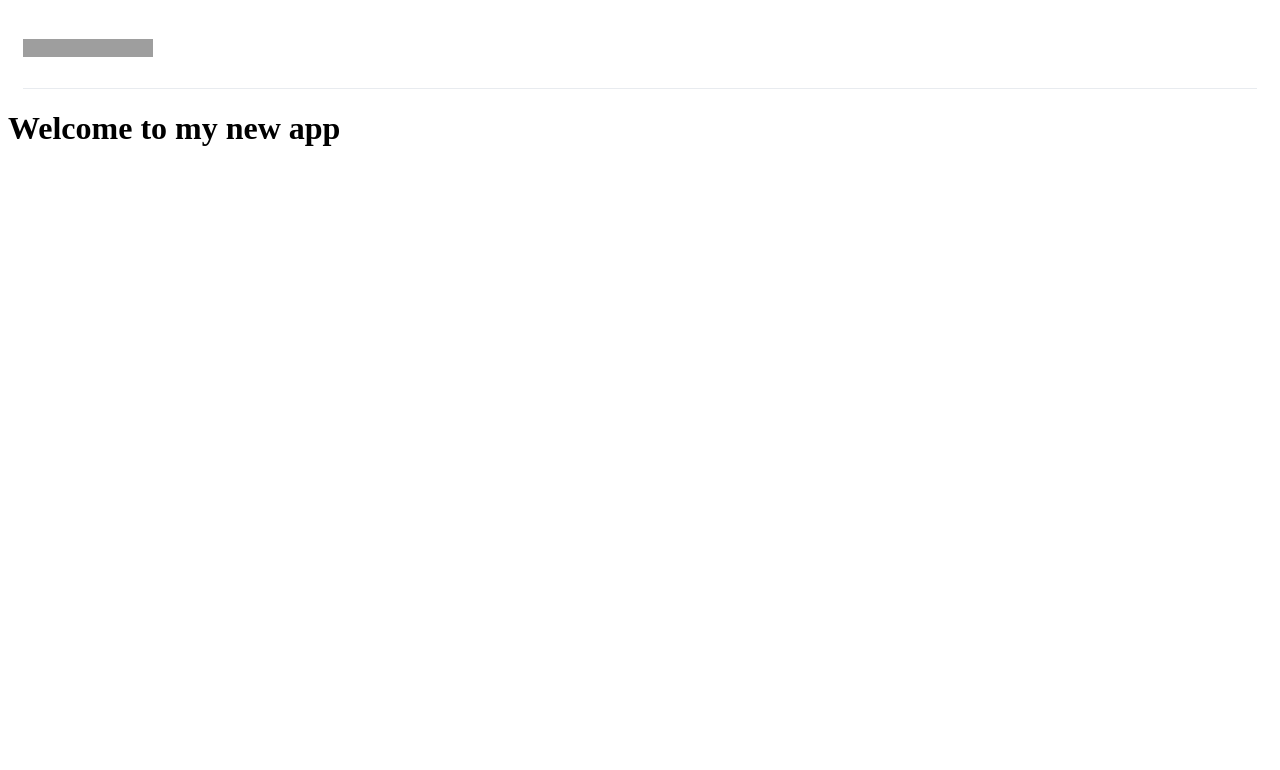
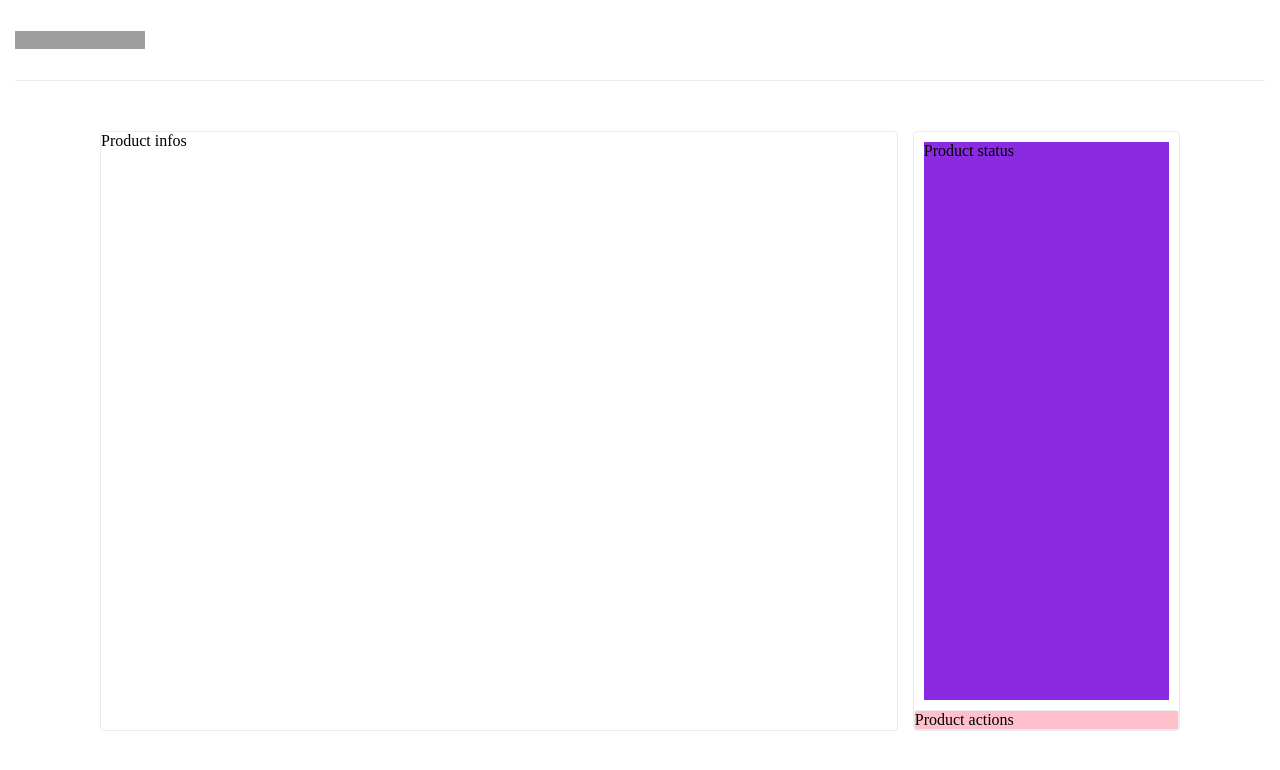
Before and after one commit to Dooxe77/anaxago-app, a Vue app: page / in a window 1280 px wide. Shown: the top 770 px of the page. Built offline with nearby package versions, Linux system fonts and the light colour scheme; grey boxes are pictures that could not be loaded.

Commit message:
Implement product structure

```diff
--- a/src/App.vue
+++ b/src/App.vue
@@ -19,10 +19,8 @@ export default {
 </script>
 
 <style lang="scss">
+body {
+  margin: 0;
+}
 
-#app {
-  body {
-    margin: 0;
-  }
-}
 </style>
--- a/src/components/layout/Header.vue
+++ b/src/components/layout/Header.vue
@@ -10,6 +10,7 @@
 </template>
 
 <script>
+
 export default {
   name: 'Header',
   data() {
@@ -17,7 +18,8 @@ export default {
       logoUrl: 'https://www.anaxago.com/assets/images/logo_anaxago_blue.ceff523e.svg',
     };
   },
-}
+};
+
 </script>
 
 <style lang="scss">
--- a/src/components/pages/Home.vue
+++ b/src/components/pages/Home.vue
@@ -1,22 +1,28 @@
 <template>
-  <div class="message">
-    <h1>{{ msg }}</h1>
+  <div class="home">
+    <Product-container />
   </div>
 </template>
 
 <script>
+import ProductContainer from '../productContainer/ProductContainer';
+
 export default {
   name: 'Home',
+  components: {
+    ProductContainer,
+  },
   data() {
     return {
-      msg: 'Welcome to my new app',
+
     };
   },
 }
 </script>
 
-<style scoped>
-  .message {
-    font-weight: bold;
+<style lang="scss">
+  .home {
+    display: flex;
+    justify-content: center;
   }
 </style>
--- /dev/null
+++ b/src/components/productContainer/ProductContainer.vue
@@ -0,0 +1,48 @@
+<template>
+  <div class="product-container">
+    <Panel class="product-infos-content">
+      <product-infos />
+    </Panel>
+    <Panel class="product-side-panel-content">
+      <product-side-panel />
+    </Panel>
+  </div>
+</template>
+
+<script>
+import Panel from '../shared/Panel';
+import ProductInfos from './productInfos/ProductInfos';
+import ProductSidePanel from './productSidePanel/ProductSidePanel';
+
+export default {
+  name: 'ProductContainer',
+  components: {
+    Panel,
+    ProductInfos,
+    ProductSidePanel,
+  }
+}
+</script>
+
+<style lang="scss">
+@import "../../styles/variables.scss";
+
+  .product-container {
+    // TEMP
+    min-height: 600px;
+
+    max-width: 1080px;
+    margin-top: 50px;
+    display: flex;
+    flex: 1;
+
+    .product-infos-content{
+      flex: 3;
+      margin-right: $spacing-lg;
+    }
+
+    .product-side-panel-content {
+      flex: 1;
+    }
+  }
+</style>
--- /dev/null
+++ b/src/components/productContainer/productInfos/ProductInfos.vue
@@ -0,0 +1,18 @@
+<template>
+  <div class="product-infos">
+    Product infos
+  </div>
+</template>
+
+<script>
+export default {
+  name: 'ProductInfos',
+}
+</script>
+
+<style lang="scss">
+
+  .product-infos {
+    height: 100%;
+  }
+</style>
--- /dev/null
+++ b/src/components/productContainer/productSidePanel/ProductSidePanel.vue
@@ -0,0 +1,33 @@
+<template>
+  <div class="product-side-panel">
+    <Product-status />
+    <Panel>
+      <Product-actions />
+    </Panel>
+  </div>
+</template>
+
+<script>
+import Panel from '../../shared/Panel';
+import ProductActions from './productActions/ProductActions';
+import ProductStatus from './productStatus/ProductStatus';
+
+export default {
+  name: 'ProductSidePanel',
+  components: {
+    Panel,
+    ProductActions,
+    ProductStatus
+  }
+}
+</script>
+
+<style lang="scss">
+  @import "../../../styles/variables.scss";
+
+  .product-side-panel {
+    height: 100%;
+    display: flex;
+    flex-direction: column;
+  }
+</style>
--- /dev/null
+++ b/src/components/productContainer/productSidePanel/productActions/ProductActions.vue
@@ -0,0 +1,18 @@
+<template>
+  <div class="product-actions">
+    Product actions
+  </div>
+</template>
+
+<script>
+export default {
+  name: 'ProductActions',
+}
+</script>
+
+<style lang="scss">
+
+  .product-actions {
+    background: pink;
+  }
+</style>
--- /dev/null
+++ b/src/components/productContainer/productSidePanel/productStatus/ProductStatus.vue
@@ -0,0 +1,21 @@
+<template>
+  <div class="product-status">
+    Product status
+  </div>
+</template>
+
+<script>
+export default {
+  name: 'ProductStatus',
+}
+</script>
+
+<style lang="scss">
+@import "../../../../styles/variables.scss";
+
+  .product-status {
+    background: blueviolet;
+    flex: 1;
+    margin: $spacing-md;
+  }
+</style>
--- /dev/null
+++ b/src/components/shared/Panel.vue
@@ -0,0 +1,21 @@
+<template>
+  <div class="panel">
+    <slot></slot>
+  </div>
+</template>
+
+<script>
+
+export default {
+  name: 'Panel',
+}
+</script>
+
+<style lang="scss">
+  @import "../../styles/variables.scss";
+
+  .panel {
+    border-radius: $radius-sm;
+    border: 1px solid #e8ebef;
+  }
+</style>
--- a/src/styles/variables.scss
+++ b/src/styles/variables.scss
@@ -3,4 +3,8 @@ $blue-dark-color: #1d2124;
 $grey-light-color: #e8ebef;
 
 // SPACING
+$spacing-md: 10px;
 $spacing-lg: 15px;
+
+// RADIUS
+$radius-sm: 4px;
```
Also changed, not shown: 1 other file (tests, documents, lock files or other folders).
